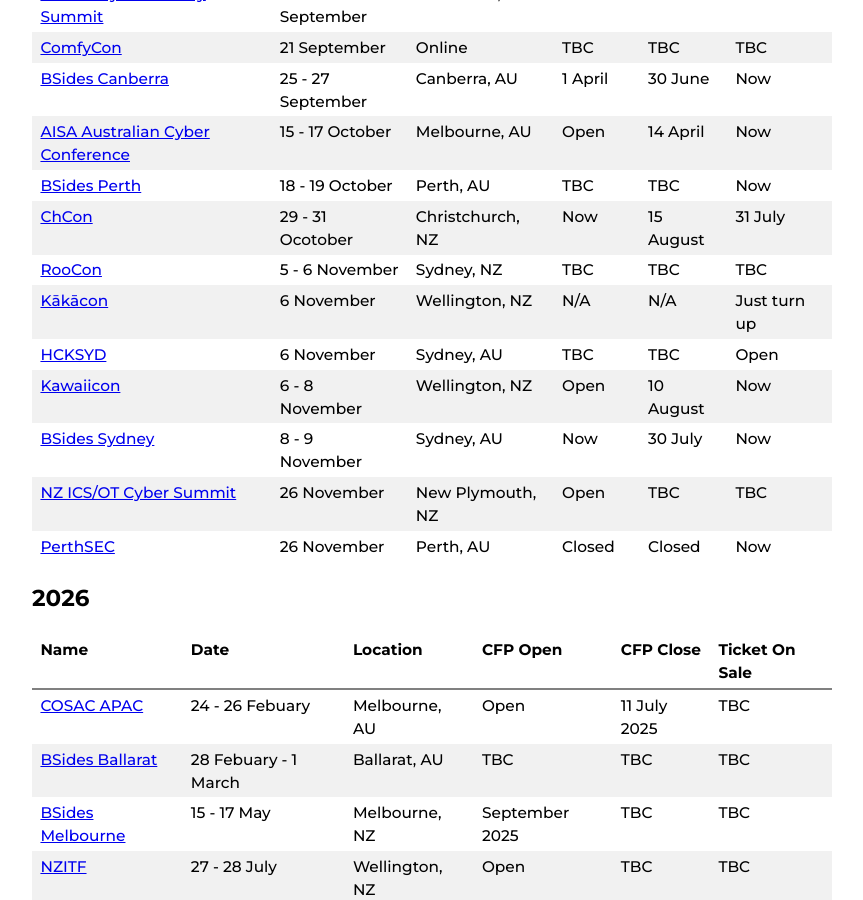
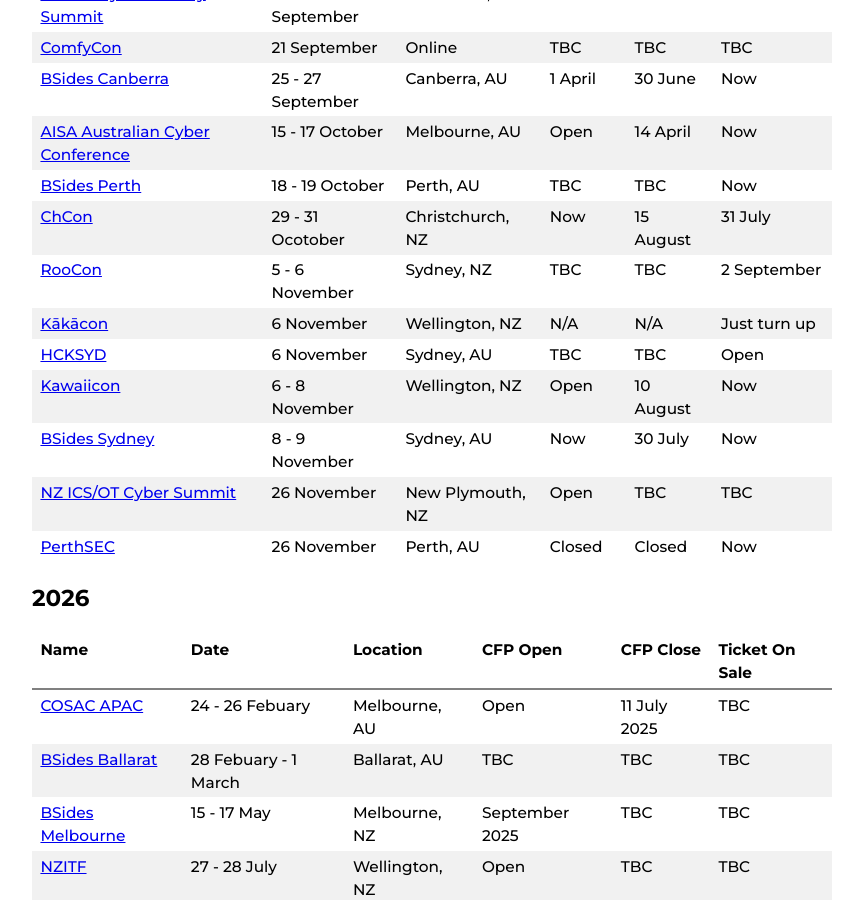
Before and after one commit to nzkarit/downundercons, a Jekyll site: the page built from index.markdown, in a window 1280 px wide and 900 px high, scrolled down 529 px. Shown: the whole window, without its empty margins (208-1071 px from the left). Built offline with Jekyll 4.4.1, drawn with Linux system fonts in a browser that asks for light colours.

Commit message:
Update index.markdown

```diff
--- a/index.markdown
+++ b/index.markdown
@@ -21,7 +21,7 @@ These are a list of hacker/infosec cons and meetups in the NZ and Aussie Area.
 | [AISA Australian Cyber Conference](https://www.cyberconference.com.au/) | 15 - 17 October | Melbourne, AU | Open | 14 April | Now |
 | [BSides Perth](https://bsidesperth.com.au/) | 18 - 19 October | Perth, AU | TBC | TBC | Now |
 | [ChCon](https://2025.chcon.nz/) | 29 - 31 Ocotober | Christchurch, NZ | Now | 15 August | 31 July |
-| [RooCon](https://x.com/RooCon_AU) | 5 - 6 November | Sydney, NZ | TBC | TBC | TBC |
+| [RooCon](https://x.com/RooCon_AU) | 5 - 6 November | Sydney, NZ | TBC | TBC | 2 September |
 | [Kākācon](https://www.kākācon.nz/) | 6 November | Wellington, NZ | N/A | N/A | Just turn up |
 | [HCKSYD](https://www.hack.sydney/) | 6 November | Sydney, AU | TBC | TBC | Open |
 | [Kawaiicon](https://kawaiicon.org/) | 6 - 8 November | Wellington, NZ | Open | 10 August | Now |
```
